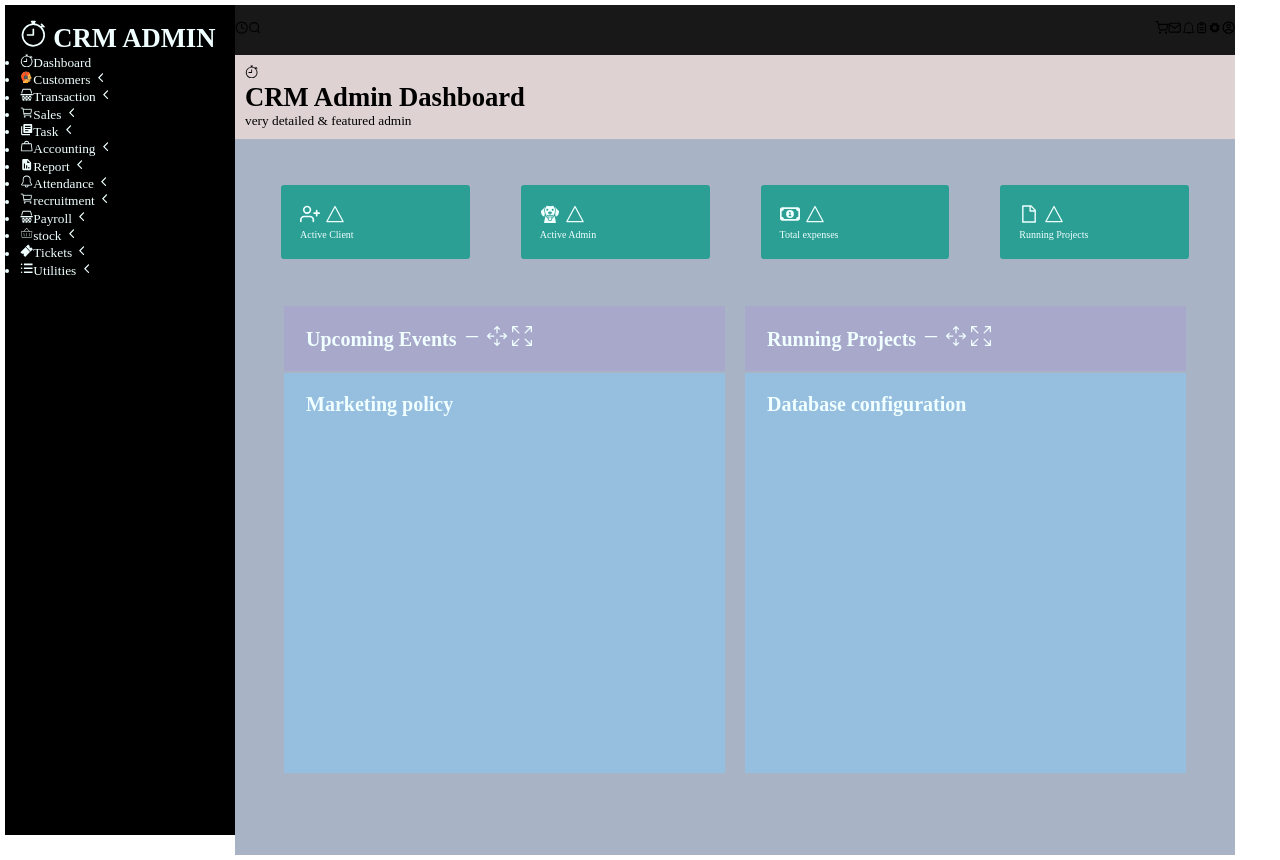
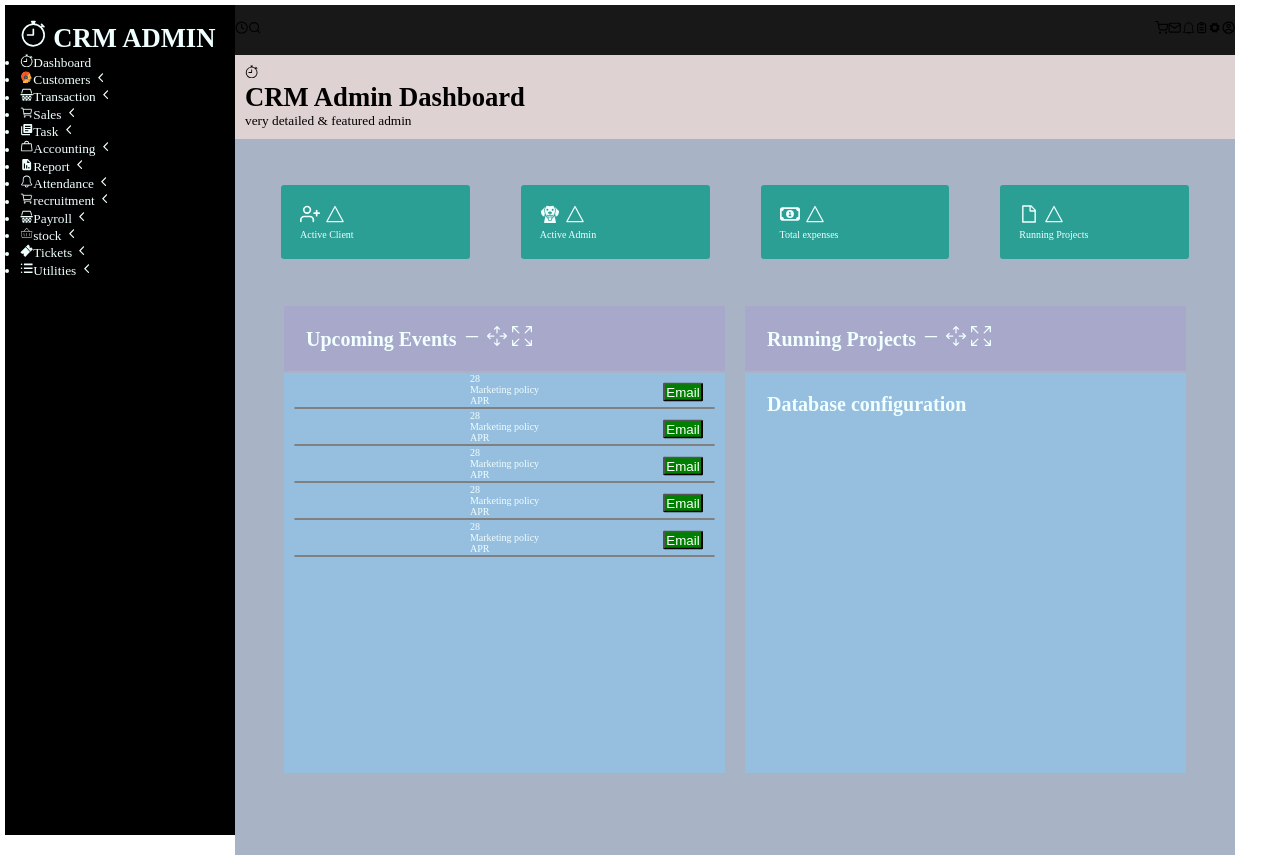
Before and after one commit to nawagirwacatherine/FINAL-INTERVIEW, a React (Vite) app in the folder final-interview/: page / in a window 1280 px wide. Built offline with nearby package versions, Linux system fonts and the light colour scheme.

Commit message:
Add sections to upcoming events

```diff
--- a/final-interview/src/pages/Content.jsx
+++ b/final-interview/src/pages/Content.jsx
@@ -1,5 +1,6 @@
 import Clients from "./Clients.jsx"
 import Events from "./Events.jsx"
+import  MarketingPolicy from "./MarketingPolicy.jsx"
 
 import { FiUserPlus } from "react-icons/fi";
 
@@ -30,7 +31,7 @@ function Content () {
         </div>
 
         <div className="last-content">
-         <Events  name="Marketing policy "/>
+         <MarketingPolicy />
        </div>
 
      </div>
--- a/final-interview/src/pages/MarketingPolicy.jsx
+++ b/final-interview/src/pages/MarketingPolicy.jsx
@@ -1,17 +1,108 @@
-function MarketingPolicy  (prop) {
+function MarketingPolicy  () {
     return (
         <div className="marketing-policy">
 
-             <section>
+             <section style={{display:"flex", flexDirection:"column", alignItems:"center", position:"relative"}}>
             <div className="date-month">
-            <div className="date">{prop.date}</div>
-            <div className="month">{prop.month}</div>
+            <div className="date">28</div>
+            <span>Marketing policy</span>
+            <div className="month">APR</div>
             </div>
-            <h1>
-            {prop.name}
-            {prop.description}
-            <button style={{width:"40px", backgroundColor:"green" ,border:"0",  color: "white", borderRadius: "2px"}}>{prop.buttonName}</button>
-        </h1>
+            <button style={{
+                position:"absolute",
+                top:"50%",
+                right:"5%",
+                transform:"translateY(-50%)",
+                width: "40px",
+                 color: "white",
+                  backgroundColor:"green",
+                  borderRadius: "2px",
+                  margin:"0",
+                   }}>Email</button>
+         <hr style={{ border: "1px solid grey" , width: "95%", margin: "1px", color: "white",borderRadius: "2px"}}/>
+         </section>
+
+
+         <section style={{display:"flex", flexDirection:"column", alignItems:"center", position:"relative"}}>
+            <div className="date-month">
+            <div className="date">28</div>
+            <span>Marketing policy</span>
+            <div className="month">APR</div>
+            </div>
+            <button style={{
+                position:"absolute",
+                top:"50%",
+                right:"5%",
+                transform:"translateY(-50%)",
+                width: "40px",
+                 color: "white",
+                  backgroundColor:"green",
+                  borderRadius: "2px",
+                  margin:"0",
+                   }}>Email</button>
+         <hr style={{ border: "1px solid grey" , width: "95%", margin: "1px", color: "white",borderRadius: "2px"}}/>
+         </section>
+
+
+         <section style={{display:"flex", flexDirection:"column", alignItems:"center", position:"relative"}}>
+            <div className="date-month">
+            <div className="date">28</div>
+            <span>Marketing policy</span>
+            <div className="month">APR</div>
+            </div>
+            <button style={{
+                position:"absolute",
+                top:"50%",
+                right:"5%",
+                transform:"translateY(-50%)",
+                width: "40px",
+                 color: "white",
+                  backgroundColor:"green",
+                  borderRadius: "2px",
+                  margin:"0",
+                   }}>Email</button>
+         <hr style={{ border: "1px solid grey" , width: "95%", margin: "1px", color: "white",borderRadius: "2px"}}/>
+         </section>
+
+
+         <section style={{display:"flex", flexDirection:"column", alignItems:"center", position:"relative"}}>
+            <div className="date-month">
+            <div className="date">28</div>
+            <span>Marketing policy</span>
+            <div className="month">APR</div>
+            </div>
+            <button style={{
+                position:"absolute",
+                top:"50%",
+                right:"5%",
+                transform:"translateY(-50%)",
+                width: "40px",
+                 color: "white",
+                  backgroundColor:"green",
+                  borderRadius: "2px",
+                  margin:"0",
+                   }}>Email</button>
+         <hr style={{ border: "1px solid grey" , width: "95%", margin: "1px", color: "white",borderRadius: "2px"}}/>
+         </section>
+
+
+         <section style={{display:"flex", flexDirection:"column", alignItems:"center", position:"relative"}}>
+            <div className="date-month">
+            <div className="date">28</div>
+            <span>Marketing policy</span>
+            <div className="month">APR</div>
+            </div>
+            <button style={{
+                position:"absolute",
+                top:"50%",
+                right:"5%",
+                transform:"translateY(-50%)",
+                width: "40px",
+                 color: "white",
+                  backgroundColor:"green",
+                  borderRadius: "2px",
+                  margin:"0",
+                   }}>Email</button>
          <hr style={{ border: "1px solid grey" , width: "95%", margin: "1px", color: "white",borderRadius: "2px"}}/>
          </section>
         </div>
```
